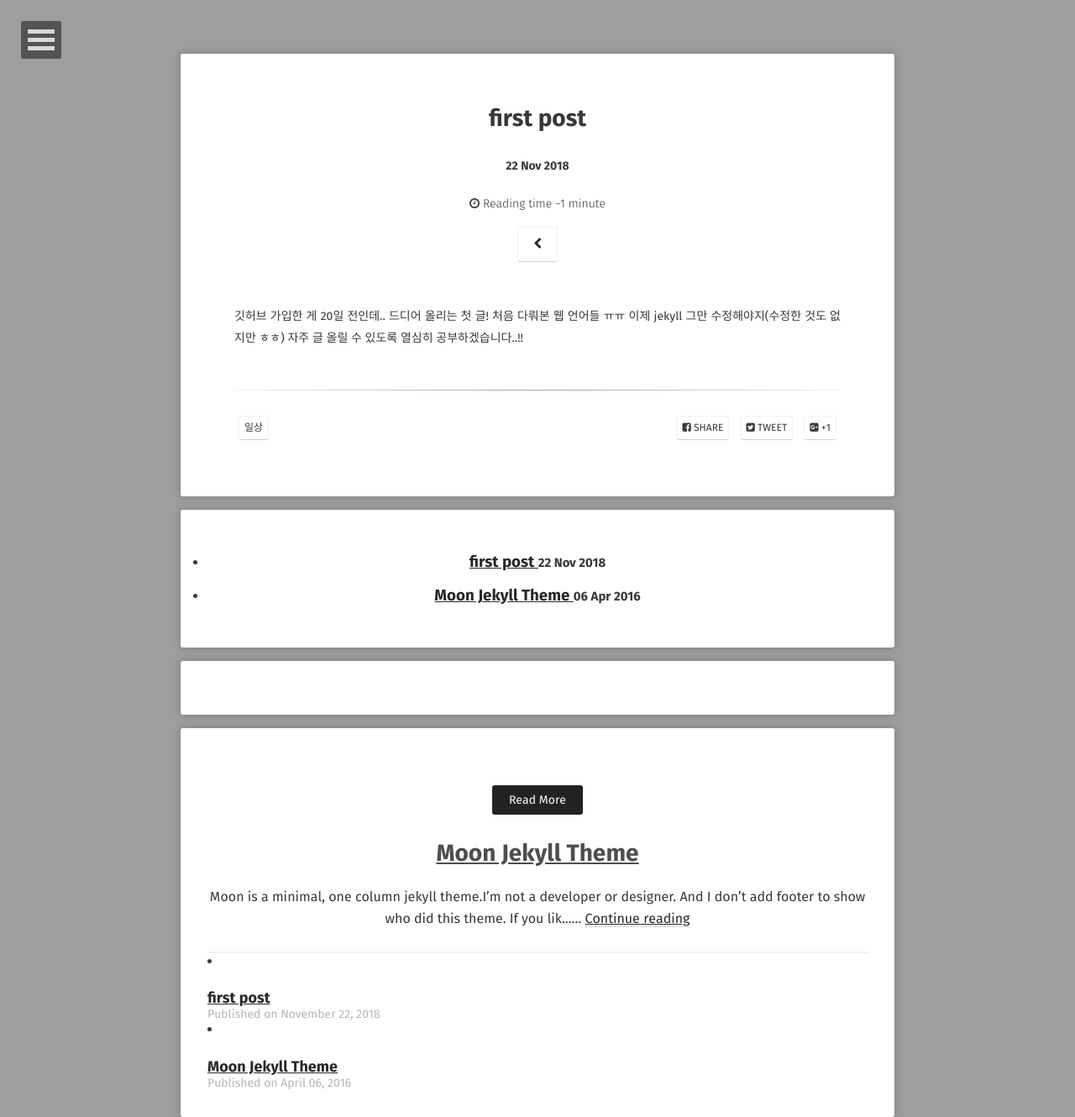
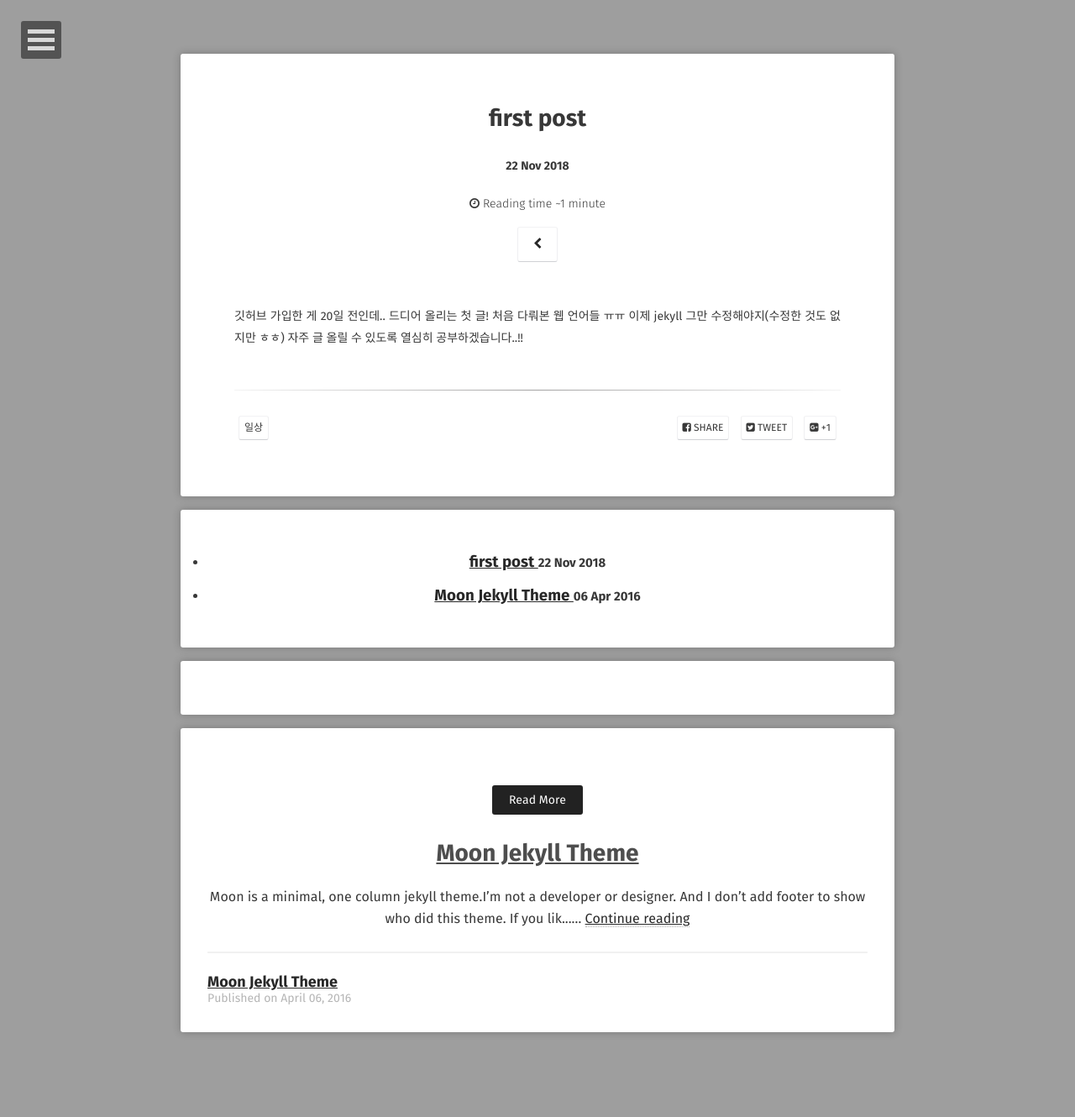
Before and after one commit to incheony/incheony.github.io, a Jekyll site: the page built from _posts/2018-11-22-my_first.md, in a window 1280 px wide. Shown: the whole page at 84% size. Built offline with Jekyll 4.4.1, drawn with Linux system fonts in a browser that asks for light colours; some web fonts are replaced; comment, search, counter and statistics services are not loaded; after the commit the page ends 1229 px from its top, so only the background shows below that.

Commit message:
Update read-more.html

```diff
--- a/_includes/read-more.html
+++ b/_includes/read-more.html
@@ -10,9 +10,9 @@
   {% endfor %}
   <div class="read-more-list">
     {% assign category = page.category | default: page.title %}
-    {% for post in site.categories[category] %}
+    {% for post in site.categories[category] limit:5 offset:1 %}
       <div class="list-item">
-          <li><h4><a href="{{ site.baseurl }}{{ post.url }}">{{ post.title }}</a></h4></li>
+        <h4><a href="{{ site.baseurl }}{{ post.url }}">{{ post.title }}</a></h4>
         <span>Published on {{ post.date | date: "%B %d, %Y" }}</span>
       </div><!-- /.list-item -->
     {% endfor %}
```
